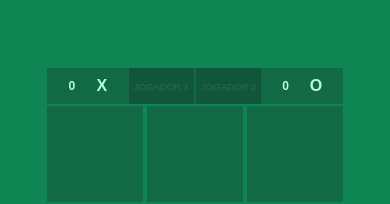
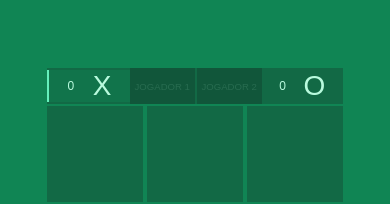
Before and after one commit to RafaelD-S/Jogo-da-Velha, a React (Vite) app: page / in a window 390 px wide. Shown: the part 186-390 px from the top of the page. Built offline with nearby package versions, Linux system fonts and the light colour scheme; a web font is replaced by a local one.

Commit message:
Adição de visual para quem for a vez

```diff
--- a/src/components/Jogo.jsx
+++ b/src/components/Jogo.jsx
@@ -53,7 +53,7 @@ export default function Jogo() {
         ));
 
         setSeleciondos(selecionados + 1)
-        quadrados[id].valor == '' ? suaVez ? setSuaVez(false) : setSuaVez(true) : console.log("fudeu")
+        quadrados[id].valor == '' ? suaVez ? setSuaVez(false) : setSuaVez(true) : console.log("deu errado")
     }
 
     const resetar = () => {
@@ -61,11 +61,16 @@ export default function Jogo() {
         setPrimeiroPontos('0')
         setSegundoPontos('0')
         setSeleciondos(0)
+        setSuaVez(true)
     }
 
     const[aparecerResultado, setAparecerResultado] = useState("100%")
     const[primeiroPontos, setPrimeiroPontos] = useState('0')
     const[segundoPontos, setSegundoPontos] = useState('0')
+    const[primeiroCor, setPrimeiroCor] = useState('transparent')
+    const[primeiroBrd, setPrimeiroBrd] = useState('none')
+    const[segundoCor, setSegundoCor] = useState('transparent')
+    const[segundoBrd, setSegundoBrd] = useState('none')
 
     const[resultado, setResultado] = useState('')
 
@@ -129,6 +134,21 @@ export default function Jogo() {
         }
     }, [quadrados])
 
+    useEffect(() => {
+
+        if(suaVez) {
+            setPrimeiroCor('#10855465')
+            setPrimeiroBrd('2px solid #65f0bc')
+            setSegundoBrd('none')
+            setSegundoCor('transparent')
+        } else {
+            setSegundoCor('#10855465')
+            setSegundoBrd('2px solid #65f0bc')
+            setPrimeiroBrd('none')
+            setPrimeiroCor('transparent')
+        }
+
+    }, [suaVez])
     return (
         <body>
             <section>
@@ -139,19 +159,28 @@ export default function Jogo() {
                 {resultado}
             </div>
             </section>
-            {<Jogador resetar={resetar} primeiroPontos={primeiroPontos} segundoPontos={segundoPontos}/>}
+            {<Jogador
+            resetar={resetar}
+            primeiroPontos={primeiroPontos}
+            segundoPontos={segundoPontos}
+
+            primeiroCor={primeiroCor}
+            primeiroBrd={primeiroBrd}
+            segundoBrd={segundoBrd}
+            segundoCor={segundoCor}
+            />}
         </body>
     )
 }
 
-export function Jogador({resetar, primeiroPontos, segundoPontos}) {
+export function Jogador({resetar, primeiroPontos, segundoPontos, primeiroCor, primeiroBrd, segundoBrd, segundoCor}) {
 
     const[primeiroJog, setPrimeiroJog] = useState()
     const[segundoJog, setSegundoJog] = useState()
 
     return (
         <section>
-            <div>
+            <div style={{backgroundColor: primeiroCor, borderLeft: primeiroBrd}}>
                 <button onClick={resetar}>
                     ↻
                 </button>
@@ -166,7 +195,7 @@ export function Jogador({resetar, primeiroPontos, segundoPontos}) {
                 <input type="text" placeholder='JOGADOR 1' onChange={(e) => setPrimeiroJog(e.target.value)}/>
                 <input type="text" placeholder='JOGADOR 2' onChange={(e) => setSegundoJog(e.target.value)}/>
             </article>
-            <div>
+            <div style={{backgroundColor: segundoCor, borderLeft: segundoBrd}}>
                 <h3>
                     {segundoPontos}
                 </h3>
--- a/src/index.css
+++ b/src/index.css
@@ -56,8 +56,13 @@ section:nth-child(2) div {
   align-items: center;
   font-size: 1.5rem;
 }
+section:nth-child(2) h3 {
+  font-weight: normal;
+}
+
 section:nth-child(2) h2 {
   font-size: 3.5rem;
+  font-weight: normal;
 }
 input {
   background-color: transparent;
@@ -127,7 +132,7 @@ section:nth-child(1) .gavetaDeVitoria {
     position: initial;
   }
   section:nth-child(2) h2 {
-    font-size: 1rem;
+    font-size: 1.75rem;
   }
   section:nth-child(2) h3 {
     font-size: .75rem;
```
